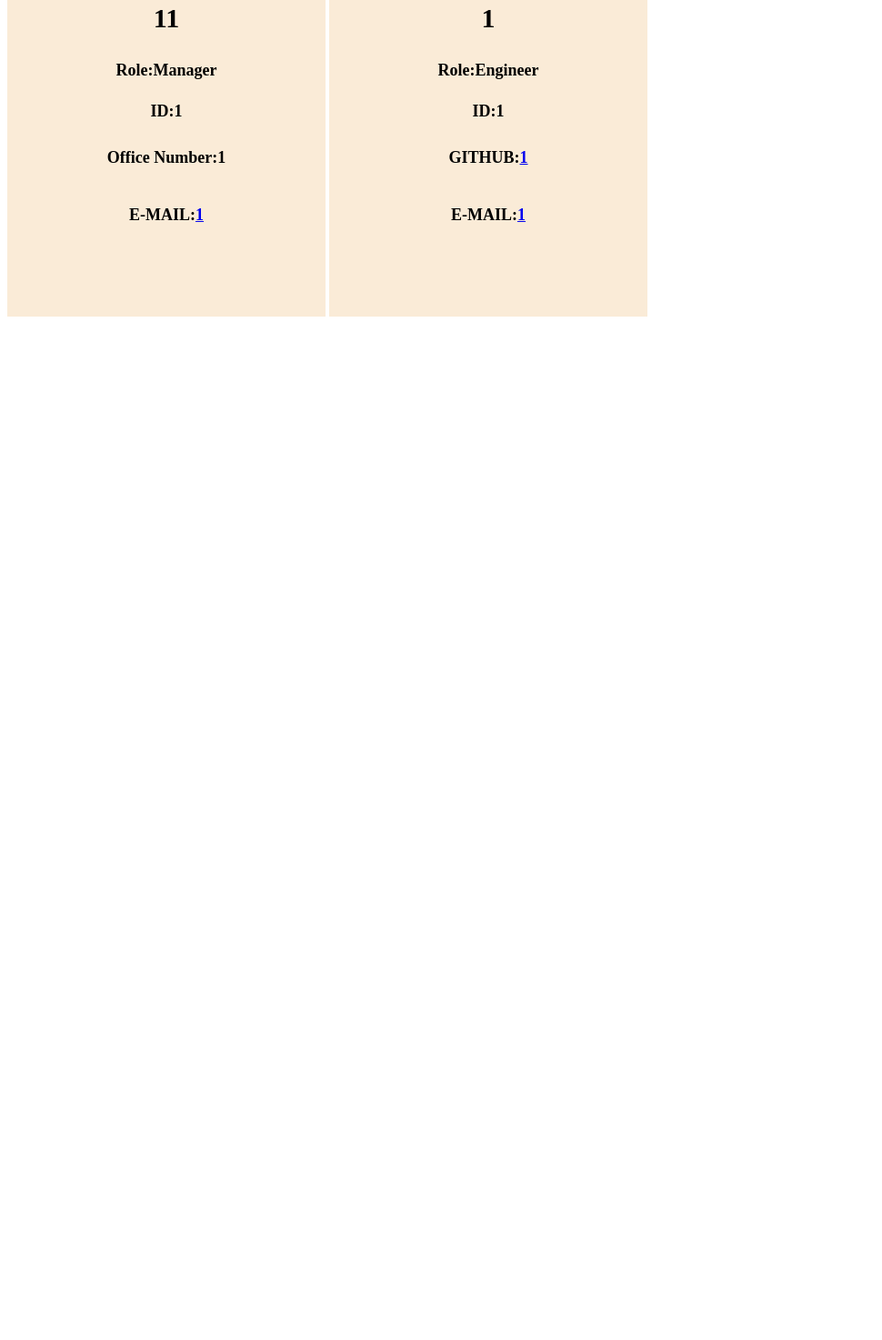
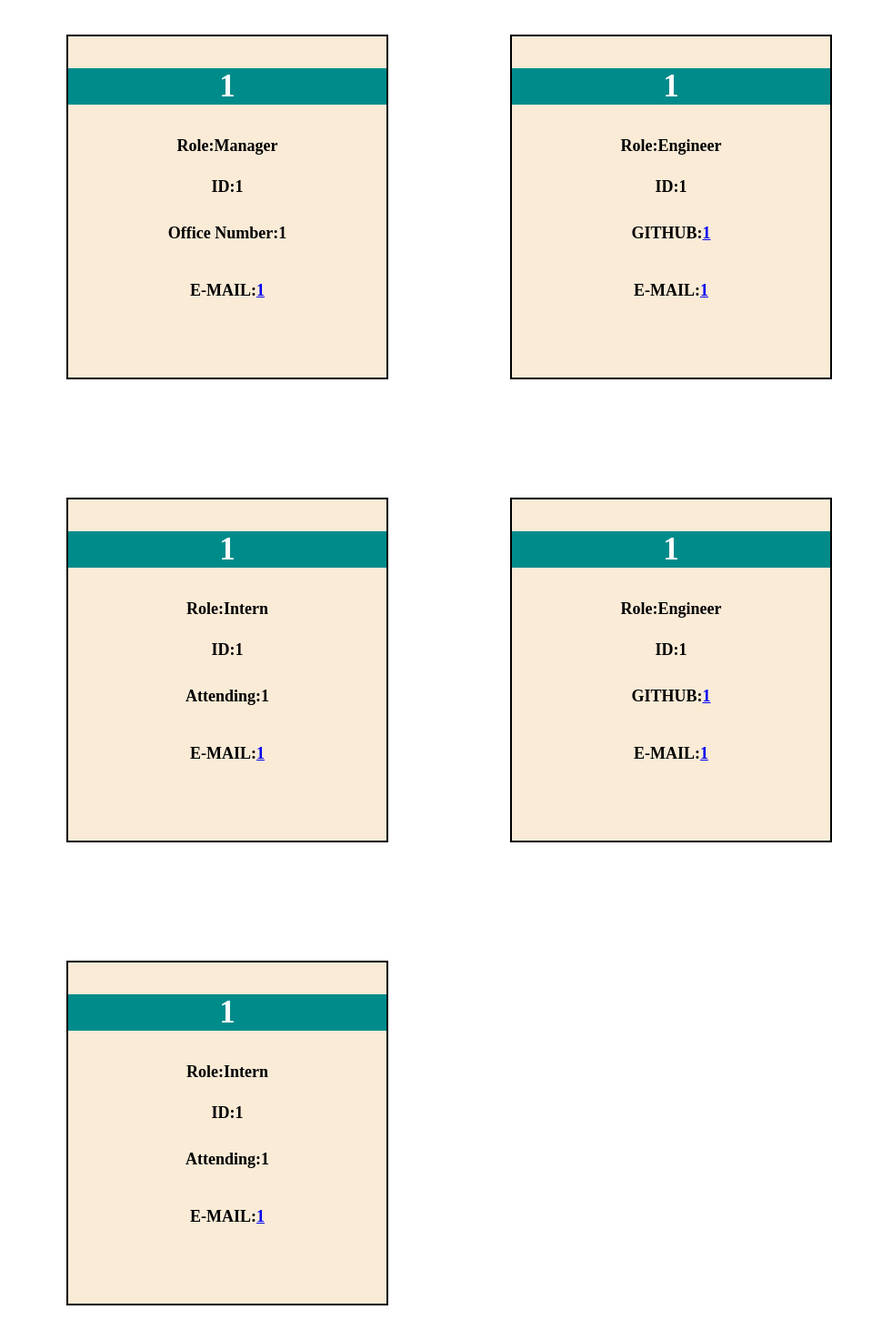
Before and after one commit to BriDray/TeamProfiles, a website: page generateHTML.html in a window 1280 px wide. Shown: the part 289-1762 px from the top of the page at 91% size, without its empty margins (0-970 px from the left). Before the commit the page ends 800 px from the top, so only its background shows below. Drawn offline with Linux system fonts and the light colour scheme.

Commit message:
changed some styling for the html.

```diff
--- a/generateHTML.html
+++ b/generateHTML.html
@@ -17,15 +17,17 @@
             display: inline-block;
             width:350px;
             height:375px;
-            border-top: 10px;
-            border-color: solid darkmagenta;
+            border: 2px solid black;
             background-color: antiquewhite;
             text-align: center;
+            margin: 65px;
 
         }
         h3 {
-          font-size: 30px;
+          font-size: 35px;
           font-weight: bold;
+          color: white;
+          background-color: darkcyan;
         }
         h4, h5, h6 {
             font-size: 18px;
@@ -42,13 +44,13 @@
 
 
 <div class="profileCard">
-<h3>11</h3>
+<h3>1</h3>
 <h4>Role:Manager</h4>
 <h4>ID:1</h4>
 <h5>Office Number:1</h5>
 <h6>E-MAIL:<a href="mailto:1">1</a></h6>
 </div>
-
+</body></html>
 
 <div class="profileCard">
 <h3>1</h3>
@@ -57,3 +59,31 @@
 <h5>GITHUB:<a target="_blank" href="https://github.com/1">1</a></h5>
 <h6>E-MAIL:<a href="mailto:1">1</a></h6>
 </div>
+</body></html>
+
+<div class="profileCard">
+<h3>1</h3>
+<h4>Role:Intern</h4>
+<h4>ID:1</h4>
+<h5>Attending:1</h5>
+<h6>E-MAIL:<a href="mailto:1">1</a></h6>
+</div>
+</body></html>
+
+<div class="profileCard">
+<h3>1</h3>
+<h4>Role:Engineer</h4>
+<h4>ID:1</h4>
+<h5>GITHUB:<a target="_blank" href="https://github.com/1">1</a></h5>
+<h6>E-MAIL:<a href="mailto:1">1</a></h6>
+</div>
+</body></html>
+
+<div class="profileCard">
+<h3>1</h3>
+<h4>Role:Intern</h4>
+<h4>ID:1</h4>
+<h5>Attending:1</h5>
+<h6>E-MAIL:<a href="mailto:1">1</a></h6>
+</div>
+</body></html>
```
Also changed, not shown: index.js (+5 -3 lines).
